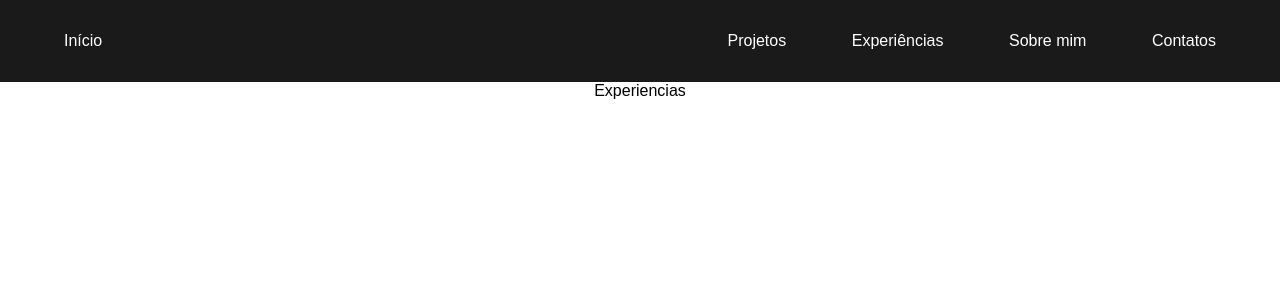
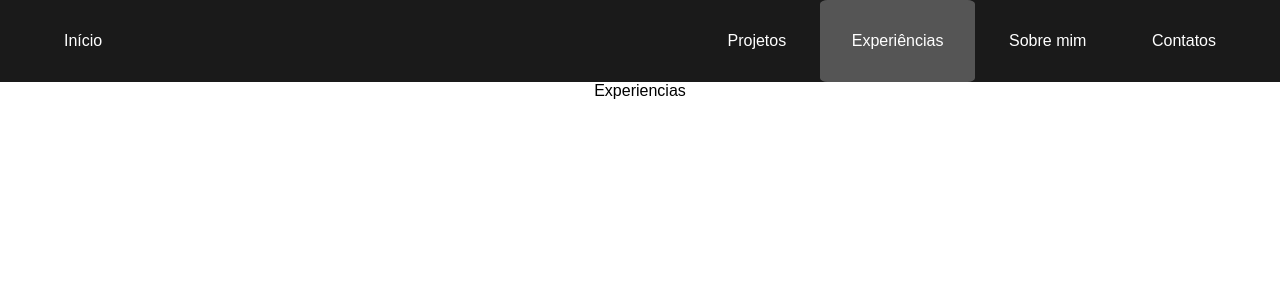
Before and after one commit to neves1697/Portfolio, a React (Create React App) app: page /experiencias in a window 1280 px wide. Shown: the top 300 px of the page. Built offline with nearby package versions, Linux system fonts and the light colour scheme.

Commit message:
Adicionando a borda de ATIVO quando é validado que uma rota está ativa ela fica marcado. Ex se a rota PROJETOS estiver ativa, ela fica com um hover com uma cor específica

```diff
--- a/src/Components/Navegacao/Navegacao.jsx
+++ b/src/Components/Navegacao/Navegacao.jsx
@@ -1,17 +1,26 @@
 import React from "react";
 import "../../Styles/Navegacao.css"
-import { Link } from "react-router-dom";
+import { Link, useLocation } from "react-router-dom";
 
 const Navegacao = () => {
+    const location = useLocation();
 
     return <>
         <nav className="nav">
-            <Link to={"/home"}>Início</Link>
+            <Link to={"/home"} className="icone">Início</Link>
             <ul>
-                <li> <Link to={"/projetos"}> Projetos </Link> </li>
-                <li> <Link to={"/experiencias"}> Experiências </Link> </li>
-                <li> <Link to={"/sobre"}>Sobre mim</Link> </li>
-                <li> <Link to={"/contatos"}>Contatos</Link> </li>
+                <li>
+                    <Link to={"/projetos"} className={location.pathname === "/projetos" ? "active" : ""} > Projetos </Link>
+                </li>
+                <li>
+                    <Link to={"/experiencias"} className={location.pathname === "/experiencias" ? "active" : ""}> Experiências </Link>
+                </li>
+                <li>
+                    <Link to={"/sobre"} className={location.pathname === "/sobre" ? "active" : ""} >Sobre mim</Link>
+                </li>
+                <li>
+                    <Link to={"/contatos"} className={location.pathname === "/contatos" ? "active" : ""} >Contatos</Link>
+                </li>
             </ul>
         </nav>
     </>
--- a/src/Routes/Rotas.jsx
+++ b/src/Routes/Rotas.jsx
@@ -11,7 +11,7 @@ const Rotas = () => {
         <Router>
             <Navegacao />
             <Routes>
-                <Route path="/" />
+                <Route exact path="/" />
                 <Route path="/sobre" element={<Sobre />} />
                 <Route path="/projetos" element={<Projetos />} />
                 <Route path="/contatos" element={<Contatos />} />
--- a/src/Styles/Navegacao.css
+++ b/src/Styles/Navegacao.css
@@ -1,7 +1,6 @@
 * {
     box-sizing: border-box;
     margin: 0;
-    /*font-family: Arial, Helvetica, sans-serif;*/
     font-family: Arial, Helvetica, sans-serif;
     font-size: 16px;
 }
@@ -25,7 +24,6 @@ body {
     display: flex;
     gap: 0.1rem;
     list-style: none;
-    box-shadow: red;
 }
 
 .nav a {
@@ -36,6 +34,21 @@ body {
     padding: 2rem;
     align-items: center;
     position: relative;
+    transition: background-color 0.3s; /* Transição suave para o fundo */
+}
+
+/* Estilo para o link ativo */
+.nav a.active {
+    background-color: #555; /* Cor do link ativo */
+    border-radius: 5%; /* Bordas arredondadas para o link ativo */
+    background-position: bottom;
+
+
+}
+
+/* Efeito de hover */
+.nav a:hover {
+    background-color: rgba(255, 255, 255, 0.1); /* Cor de fundo ao passar o mouse */
 }
 
 .nav a::after {
@@ -46,7 +59,7 @@ body {
     position: absolute;
     bottom: 0;
     left: 0;
-    transition: 0.2s ease-in-out;
+    transition: width 0.2s ease-in-out;
 }
 
 .nav li:hover {
@@ -57,7 +70,3 @@ body {
 .nav a:hover::after {
     width: 100%;
 }
-
-.nav li.active {
-    background-color: #555;
-}
```
